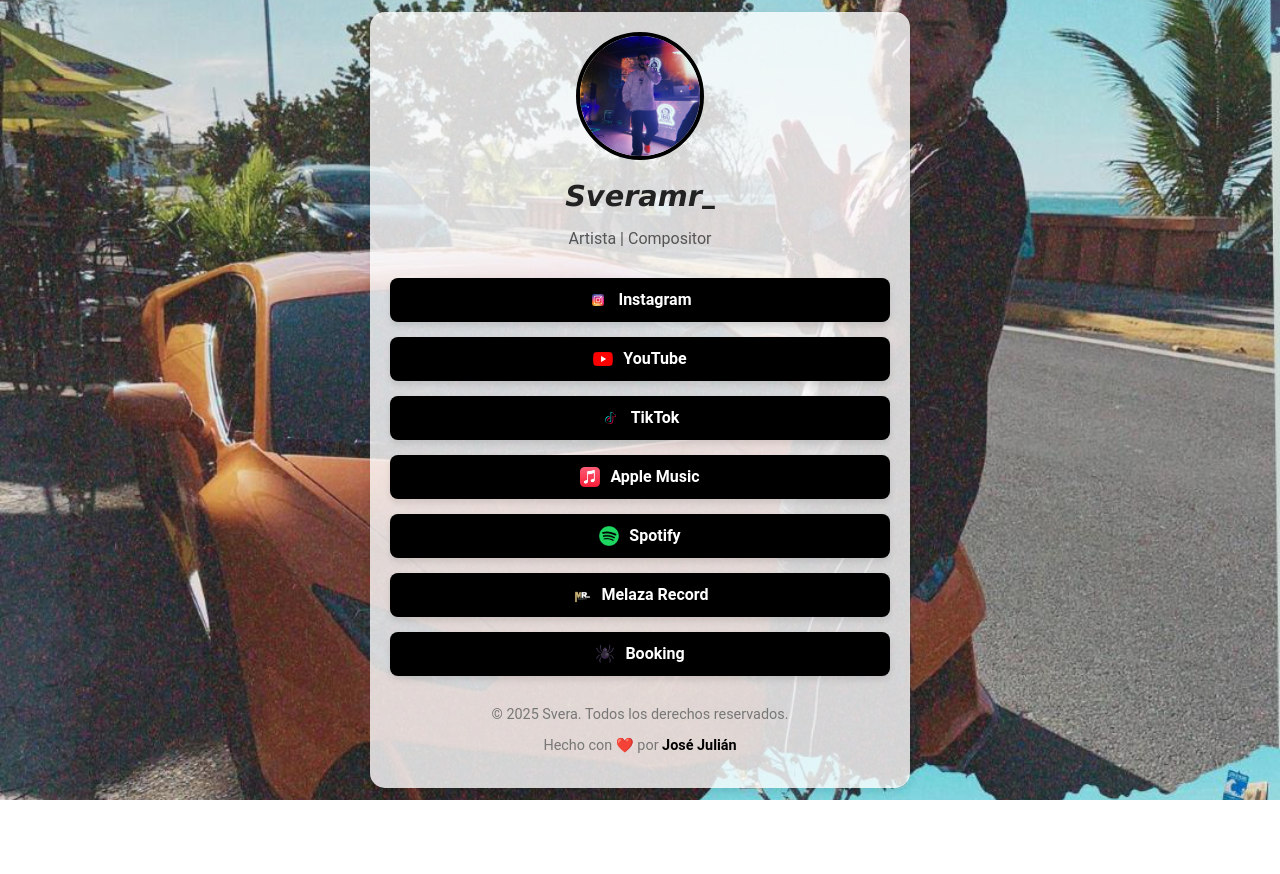
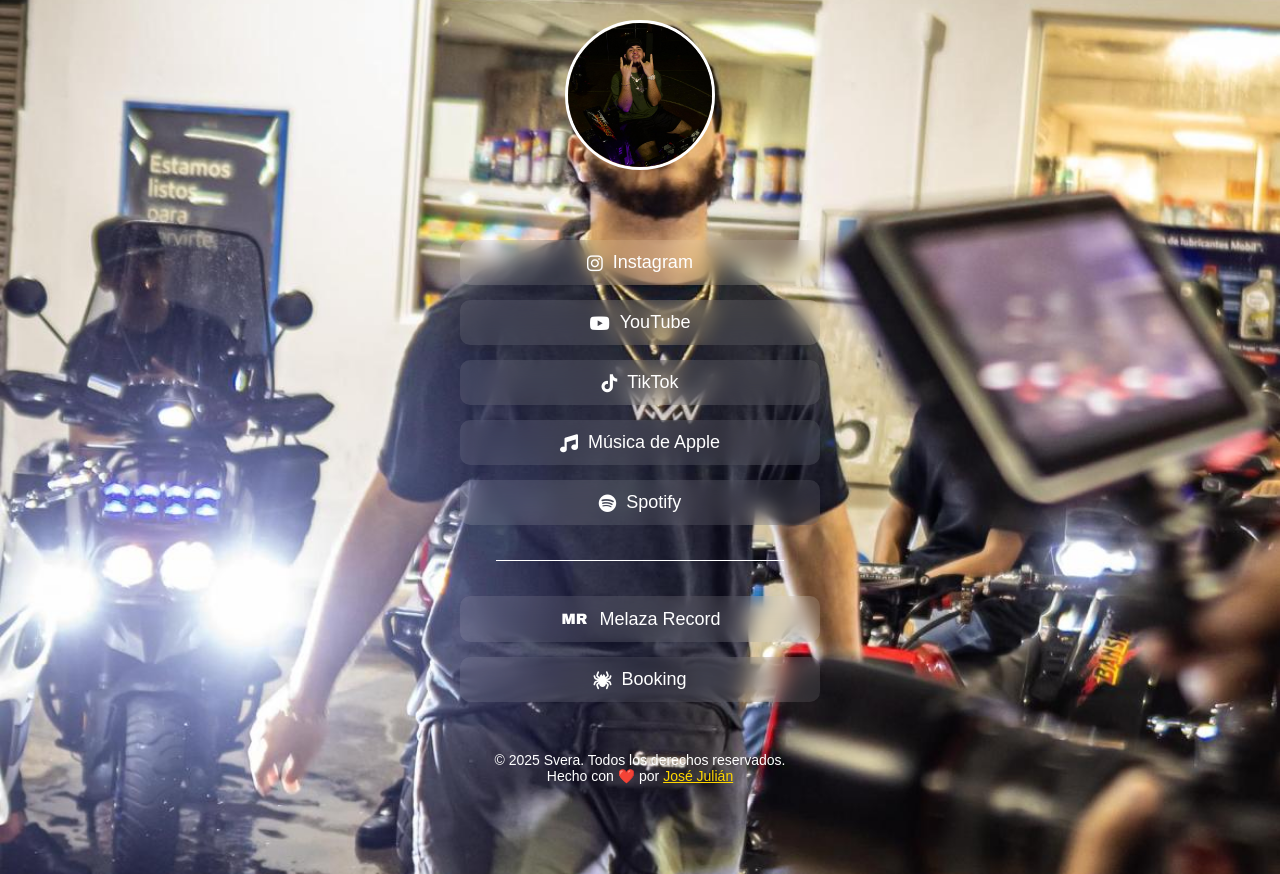
Before and after one commit to JoseJulianRR/Sebastian-linkstrick, a plain HTML site: page index.html in a window 1280 px wide. Before the commit the page ends 800 px from the top, so only its background shows below. Drawn offline with Linux system fonts and the light colour scheme.

Commit message:
Actualización del sitio estático

```diff
--- a/index.html
+++ b/index.html
@@ -1,72 +1,51 @@
 <!DOCTYPE html>
-<html lang="en">
+<html lang="es">
 <head>
     <meta charset="UTF-8">
     <meta name="viewport" content="width=device-width, initial-scale=1.0">
-    <title>Svera | Artista</title>
+    <title>Sveramr_ Linktree</title>
     <link rel="stylesheet" href="style.css">
-    <link rel="icon" href="imagenes/Imagen de perfil (2).jpg" type="image/x-icon">
+    <link rel="stylesheet" href="https://cdnjs.cloudflare.com/ajax/libs/font-awesome/6.4.2/css/all.min.css">
+    <link rel="icon" type="image/png" href="images/11zon_cropped.png">
 </head>
 <body>
-    <div class="container">
-        <!-- Sección del perfil del artista -->
-        <div class="profile text-center">
-            <img src="imagenes/Imagen de perfil (2).jpg" alt="Foto del Artista" class="profile-pic rounded-circle mb-3">
-            <h1 class="artist-name">𝙎𝙫𝙚𝙧𝙖𝙢𝙧_</h1>
-            <p class="artist-bio">Artista | Compositor</p>
+    <div class="logo-container" id="logo-container">
+        <img src="images/Seba_logo_New_1.jpg" alt="Sveramr-New-Linkstree" class="logo" id="logo">
+        <h1 class="artist-name">Sveramr_</h1>
     </div>
 
-        <!-- Lista de enlaces -->
-        <section class="links text-center">
-            <!-- Enlace a Instagram -->
-            <a href="https://www.instagram.com/sveramr_?igsh=cHVlZGt4NzBjNmMy&utm_source=qr" class="link-button mb-3" target="_blank" rel="noopener noreferrer">
-                <img src="imagenes/instagram-logo-instagram-icon-transparent-free-png.webp" alt="Instagram Logo" class="custom-icon"> Instagram
-            </a>
-            <!-- Enlace a YouTube -->
-            <a href="https://youtube.com/@sverapr?si=vWjJQhHEVHoM3Bny" class="link-button mb-3" target="_blank" rel="noopener noreferrer">
-                <img src="imagenes/Youtube_logo.png" alt="YouTube Logo" class="custom-icon"> YouTube
-            </a>
-            <!-- Enlace a TikTok -->
-            <a href="https://www.tiktok.com/@sveramr_?_t=ZT-8thcQZnHfBr&_r=1" class="link-button mb-3" target="_blank" rel="noopener noreferrer">
-                <img src="imagenes/tik-tok-logo-6fh.png" alt="TikTok Logo" class="custom-icon"> TikTok
-            </a>
+    <img src="images/Seba_logo_New_1.jpg" alt="Sveramr-New-Linkstree" class="logo profile-move" id="second-logo" style="display:none;">
 
-            <!-- Enlace a Apple Music -->
-            <a href="https://music.apple.com/us/album/hace-tiempo/1792056517?i=1792056518" class="link-button mb-3" target="_blank" rel="noopener noreferrer">
-                <img src="imagenes/Apple_Music_icon.svg.png" alt="Apple Music Logo" class="custom-icon"> Apple Music
-            </a>
 
-            <!-- Enlace a Spotify -->
-            <a href="https://open.spotify.com/track/1n1pXMhRmntHFbDSsOKicr?si=V6m_iYHlQEKzNSWj4_QKeA&context=spotify%3Aalbum%3A1dHDcwbJNLaKEaWSM4ZXrt" class="link-button mb-3" target="_blank" rel="noopener noreferrer">
-                <img src="imagenes/Spotify_Primary_Logo_RGB_Green.png" alt="Spotify Logo" class="custom-icon"> Spotify
-            </a>
+    <div class="links-container" id="links-container" style="display:none;">
+        <a href="https://www.instagram.com/sveramr_?igsh=cHVlZGt4NzBjNmMy&utm_source=qr" class="link"><i class="fab fa-instagram"></i> Instagram</a>
+        <a href="https://youtube.com/@sverapr?si=vWjJQhHEVHoM3Bny" class="link"><i class="fab fa-youtube"></i> YouTube</a>
+        <a href="https://www.tiktok.com/@sveramr_?_t=ZT-8thcQZnHfBr&_r=1" class="link"><i class="fab fa-tiktok"></i> TikTok</a>
+        <a href="https://music.apple.com/us/album/hace-tiempo/1792056517?i=1792056518" class="link"><i class="fas fa-music"></i> Música de Apple</a>
+        <a href="imagenes/Spotify_Primary_Logo_RGB_Green.png" class="link"><i class="fab fa-spotify"></i> Spotify</a>
+        <hr>
 
-            <!-- Melaza Record Button and Popup -->
-            <label for="melaza-record" class="link-button mb-3">
-                <img src="imagenes/Melaza record logo.jpg" alt="Melaza Logo" class="custom-icon"> Melaza Record
-            </label>
-            <input type="checkbox" id="melaza-record" class="checkbox-toggle">
-            <div class="popup">
-                <p><strong>Contacto de Melaza Record:</strong></p>
-                <p>Email: <a href="mailto:melazarecordent@gmail.com">melazarecordent@gmail.com</a></p>
+        <button class="link" onclick="toggleEmails('melaza-emails')">
+            <span class="mr-logo">MR</span> Melaza Record
+        </button>
+        <div id="melaza-emails" class="email-container hidden">
+            <p><a href="mailto:melazarecordent@gmail.com">melazarecordent@gmail.com</a></p>
         </div>
 
-            <!-- Booking Button and Popup -->
-            <label for="booking" class="link-button mb-3">
-                <img src="imagenes/Spider.png" alt="Spider Icon" class="custom-icon"> Booking
-            </label>
-            <input type="checkbox" id="booking" class="checkbox-toggle">
-            <div class="popup">
-                <p><strong>Contacto de Booking:</strong></p>
-                <p>Email: <a href="mailto:ryanmelaza18@gmail.com">ryanmelaza18@gmail.com</a></p>
-                <p>Email: <a href="mailto:melazajesus18@gmail.com">melazajesus18@gmail.com</a></p>
+        <button class="link" onclick="toggleEmails('booking-emails')">
+            <i class="fas fa-spider"></i> Booking
+        </button>
+        <div id="booking-emails" class="email-container hidden">
+            <p><a href="mailto:ryanmelaza18@gmail.com">ryanmelaza18@gmail.com</a></p>
+            <p><a href="mailto:melazajesus18@gmail.com">melazajesus18@gmail.com</a></p>
         </div>
-        </section>
+    </div>
 
-        <footer class="text-center mt-5">
+    <footer>
         <p>&copy; 2025 Svera. Todos los derechos reservados.</p>
-            <p>Hecho con ❤️ por <a href="https://jj-visual.com" target="_blank" rel="noopener noreferrer">José Julián</a></p>
+        <p>Hecho con ❤️ por <a href="https://jj-visual.com/" target="_blank" style="color: #FFD700;">José Julián</a></p>
     </footer>
-    </div>
+
+    <script src="script.js"></script>
 </body>
 </html>
--- /dev/null
+++ b/script.js
@@ -0,0 +1,48 @@
+window.onload = function() {
+    const logoContainer = document.getElementById("logo-container");
+    const linksContainer = document.getElementById("links-container");
+    const secondLogo = document.querySelector(".profile-move");
+    const footer = document.querySelector('footer');
+
+    // Oculta inicialmente links, segundo logo y footer
+    linksContainer.style.display = "none";
+    secondLogo.style.display = "none";
+    document.querySelector('footer').style.display = "none";
+
+    // Animación logo principal
+    setTimeout(() => {
+        logoContainer.style.transform = "translate(-50%, -50%) scale(2)";
+        logoContainer.style.opacity = "0";
+    }, 1000);
+
+    // Finalización de animación y muestra de elementos ocultos
+    setTimeout(() => {
+        logoContainer.style.display = "none";
+        linksContainer.style.display = "flex";
+        secondLogo.style.display = "block";
+        document.querySelector('footer').style.display = 'block'; // Ahora aparece el footer
+        document.body.style.overflow = "auto";
+    }, 2000);
+};
+
+function toggleEmails(id) {
+    const emailContainer = document.getElementById(id);
+    if (emailContainer) {
+        emailContainer.style.display = (emailContainer.style.display === "none" || emailContainer.style.display === "")
+            ? "block" : "none";
+    }
+}
+
+// Ajustar tamaño del logo en dispositivos pequeños
+window.addEventListener("resize", function() {
+    const logos = document.querySelectorAll(".logo");
+    logos.forEach(logo => {
+        if (window.innerWidth < 768) {
+            logo.style.width = "120px";
+            logo.style.height = "120px";
+        } else {
+            logo.style.width = "150px";
+            logo.style.height = "150px";
+        }
+    });
+});
--- a/style.css
+++ b/style.css
@@ -1,185 +1,162 @@
-/* ====== Estilo General ====== */
-:root {
-    --color-black: #000000;
-    --color-dark-gray: #333;
-    --color-light-gray: #f9fafb;
-    --color-white: #ffffff;
-    --color-accent: #ff5722;
+* {
+    margin: 0;
+    padding: 0;
+    box-sizing: border-box;
+    font-family: Arial, sans-serif;
 }
 
 body {
-    margin: 0;
-    font-family: 'Roboto', Arial, sans-serif;
-    background-color: var(--color-light-gray);
-    color: var(--color-dark-gray);
-    text-align: center;
+    background-color: rgb(0, 55, 144);
+    color: white;
     display: flex;
-    justify-content: center;
+    flex-direction: column;
     align-items: center;
+    justify-content: flex-start;
     min-height: 100vh;
-    background: url('imagenes/Foto\ de\ background.jpg');
+    overflow-x: hidden;
+    position: relative;
+    padding-bottom: 80px; /* Espacio para el footer */
+    overflow: hidden; /* Evita scroll inicial durante la animación */
+    background: url('images/Seba_fondo_nuevo.jpg') no-repeat center 40%;
     background-size: cover;
-    background-position: center;
-    background-attachment: fixed;
 }
 
-.container {
-    width: 100%;
-    max-width: 500px;
-    padding: 20px;
-    background: rgba(255, 255, 255, 0.8);
-    box-shadow: 0px 4px 10px rgba(0, 0, 0, 0.1);
-    border-radius: 15px;
-    animation: fadeIn 1s ease-out;
+
+.logo-container {
+    position: fixed; /* Centramos el logo perfectamente */
+    top: 50%;
+    left: 50%;
+    transform: translate(-50%, -50%);
+    display: flex;
+    flex-direction: column;
+    align-items: center;
+    justify-content: center;
+    transition: transform 1s ease-in-out, opacity 1s ease-in-out;
+    z-index: 1000; /* Asegura que el logo esté sobre todo */
 }
 
-.profile {
-    margin-bottom: 30px;
-}
-
-.profile-pic {
-    width: 120px;
-    height: 120px;
+.logo {
+    width: 150px;
+    height: 150px;
     border-radius: 50%;
     object-fit: cover;
-    border: 4px solid var(--color-black);
+    border: 3px solid white;
 }
 
 .artist-name {
-    font-size: 1.8rem;
+    margin-top: 10px;
+    font-size: 24px;
     font-weight: bold;
-    margin: 15px 0 5px;
-    color: #222;
+    text-align: center;
 }
 
-.artist-bio {
-    font-size: 1rem;
-    color: #555;
+.links-container {
+    display: none; /* Oculto hasta que termina animación */
+    flex-direction: column;
+    align-items: center;
+    gap: 15px;
+    width: 100%;
+    padding: 20px;
+    max-width: 400px;
+    margin-top: 50px; /* Separación superior */
 }
 
-.links {
-    display: flex;
-    flex-direction: column;
-    gap: 15px;
-}
-
-.link-button {
+.link {
+    background: rgba(255, 255, 255, 0.1);
+    color: white;
+    padding: 12px 20px;
+    width: 100%;
+    text-align: center;
+    text-decoration: none;
+    font-size: 18px;
+    border-radius: 10px;
+    backdrop-filter: blur(10px);
+    transition: 0.3s;
     display: flex;
     align-items: center;
+    gap: 10px;
     justify-content: center;
-    padding: 12px 20px;
-    font-size: 1rem;
-    font-weight: bold;
-    text-decoration: none;
-    color: var(--color-white);
-    background-color: var(--color-black);
-    border-radius: 8px;
-    box-shadow: 0px 4px 6px rgba(0, 0, 0, 0.1);
-    transition: transform 0.3s, box-shadow 0.3s, background-color 0.3s, color 0.3s;
+    cursor: pointer;
     border: none;
 }
 
-.link-button:hover {
-    transform: translateY(-5px);
-    box-shadow: 0px 8px 15px rgba(0, 0, 0, 0.2);
-    background-color: var(--color-dark-gray);
-    color: var(--color-white);
+.mr-logo {
+    font-family: 'Arial Black', sans-serif;
+    font-size: 15px;
+    font-weight: bold;
+    color: #ffffff;
+    padding: 3px 2px;
+    border-radius: 5px;
+    text-transform: uppercase;
 }
 
-.link-button:hover .custom-icon,
-.link-button:hover i {
-    transform: rotate(10deg);
-    color: var(--color-accent);
+.link:hover {
+    background: rgba(255, 255, 255, 0.3);
 }
 
-.link-button i, .custom-icon {
-    margin-right: 10px;
-    font-size: 1.2rem;
-    width: 20px;
-    height: 20px;
-    object-fit: contain;
-    transition: transform 0.3s, color 0.3s;
+.link img.icon {
+    width: 24px;
+    height: 24px;
 }
 
-footer {
-    margin-top: 30px;
-    font-size: 0.9rem;
-    color: #777;
+hr {
+    width: 80%;
+    border: none;
+    height: 1px;
+    background: white;
+    margin: 20px 0;
 }
 
-footer a {
-    color: var(--color-black);
+.email-container {
+    display: none;
+    background: rgba(255, 255, 255, 0.1);
+    padding: 10px;
+    border-radius: 8px;
+    text-align: center;
+    margin-top: 5px;
+    width: 100%;
+    max-width: 300px;
+}
+
+.hidden {
+    display: none;
+}
+
+.email-container a {
+    color: #ffffff;
     text-decoration: none;
     font-weight: bold;
 }
 
-footer a:hover {
+.email-container a:hover {
     text-decoration: underline;
 }
 
-/* Diseño Responsivo */
-@media (max-width: 600px) {
-    .container {
-        padding: 15px;
+footer {
+    position: relative;
+    bottom: 0;
+    text-align: center;
+    font-size: 14px;
+    width: 100%;
+    padding: 10px 0;
+    margin-top: 20px;
+    display: none; /* Inicialmente oculto, se mostrará después */
+}
+
+.profile-move {
+    margin-top: 20px; /* Espacio para segundo logo */
+}
+
+/* Responsive */
+@media (max-width: 768px) {
+    .logo {
+        width: 120px;
+        height: 120px;
     }
-
-    .profile-pic {
-        width: 100px;
-        height: 100px;
+    .links-container {
+        max-width: 90%;
     }
-
-    .artist-name {
-        font-size: 1.5rem;
-    }
-
-    .link-button {
-        font-size: 0.9rem;
+    .email-container {
+        max-width: 90%;
     }
 }
-
-/* Animación de entrada (fade-in) */
-@keyframes fadeIn {
-    0% {
-        opacity: 0;
-        transform: translateY(20px);
-    }
-    100% {
-        opacity: 1;
-        transform: translateY(0);
-    }
-}
-
-/* Estilo para las ventanas emergentes (popup) */
-.popup {
-    display: none;
-    padding: 15px;
-    background: rgba(0, 0, 0, 0.8);
-    color: var(--color-white);
-    border-radius: 10px;
-    margin-top: 10px;
-    text-align: left;
-    width: 100%;
-    max-width: 400px;
-    margin-left: auto;
-    margin-right: auto;
-}
-
-.popup p {
-    margin: 5px 0;
-}
-
-.popup a {
-    color: var(--color-accent);
-    text-decoration: none;
-    font-weight: bold;
-}
-
-/* Mostrar el popup cuando el checkbox está marcado */
-.checkbox-toggle:checked + .popup {
-    display: block;
-}
-
-/* Diseño para los checkboxes invisibles */
-.checkbox-toggle {
-    display: none;
-}
```
Also changed, not shown: imagenes/Apple_Music_icon.svg.png (deleted), imagenes/Foto de background.jpg (deleted), imagenes/Imagen de perfil(1).jpg (deleted), imagenes/Melaza record logo.jpg (deleted), imagenes/Spider.png (deleted), imagenes/Spotify_Primary_Logo_RGB_Green.png (deleted), imagenes/Youtube_logo.png (deleted), imagenes/instagram-logo-instagram-icon-transparent-free-png.webp (deleted), imagenes/tik-tok-logo-6fh.png (deleted), images/11zon_cropped.png (added), images/Imagen de perfil (2).jpg (renamed from imagenes/Imagen de perfil (2).jpg), images/Imagen de perfil (2.1).jpg (added), images/Seba_fondo_nuevo.jpg (added), images/Seba_logo_New_1.jpg (added). Lines whose indentation alone changed are shown as unchanged.
